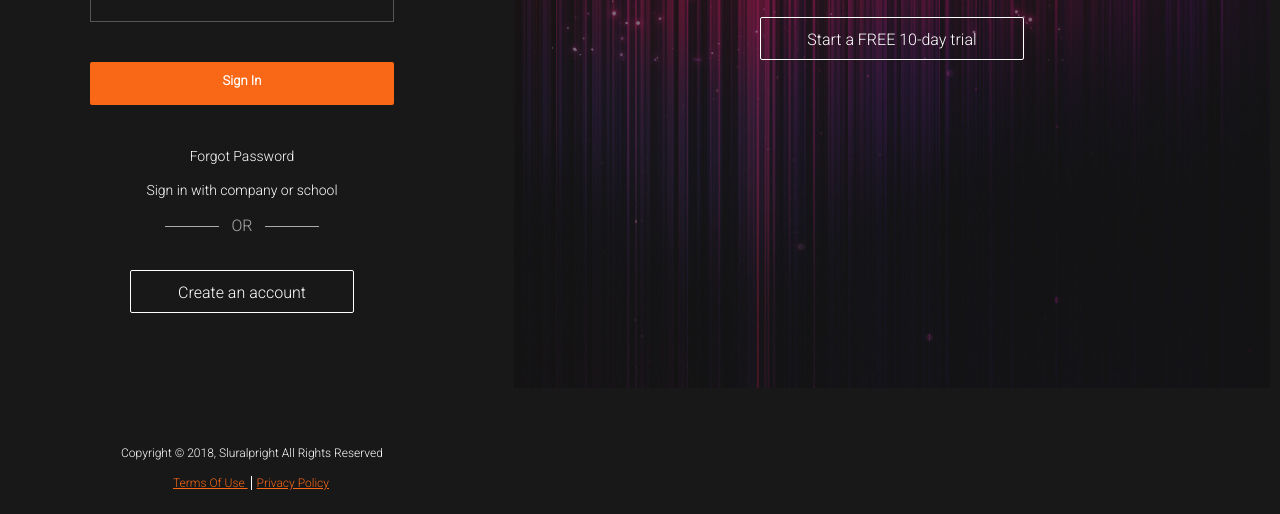
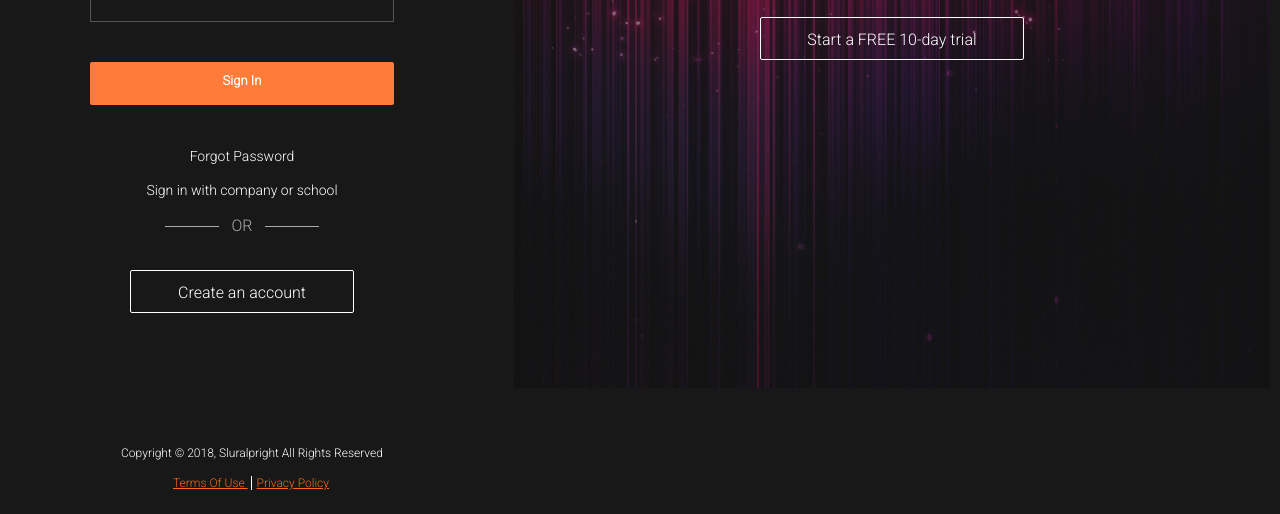
Before and after one commit to ashavakkattil/Day8-PluralSightClone, a plain HTML site: page index.html in a window 1280 px wide. In both pictures the pointer is over the link "Sign In". Shown: the part 422-936 px from the top of the page. Drawn offline with Linux system fonts and the light colour scheme.

Commit message:
hover effect for buttons added

```diff
--- a/css/style.css
+++ b/css/style.css
@@ -29,6 +29,11 @@ a {
   border-radius: 2px;
   height: 2.7rem;
   text-align: center;
+  transition: all 0.5s;
+}
+.btn:hover {
+  border: 1px solid #ff7b39;
+  color: #ff7b39;
 }
 /* Authentication */
 
@@ -69,14 +74,19 @@ input {
   color: #ffffff;
 }
 .form-container .sign-in-btn {
-  background-color: #f96816;
+  background: #f96816;
   border: none;
   font-size: 13px;
   font-weight: bold;
   width: 100%;
   text-align: center;
+  transition: all 0.5s;
 }
+.form-container .sign-in-btn:hover {
+  background: #ff7b39;
+  color: white;
 
+}
 /* reset password block */
 .reset-password {
   text-align: center;
```
